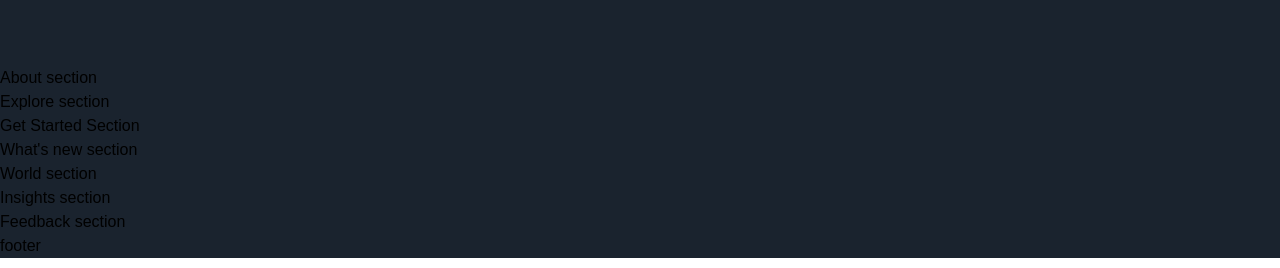
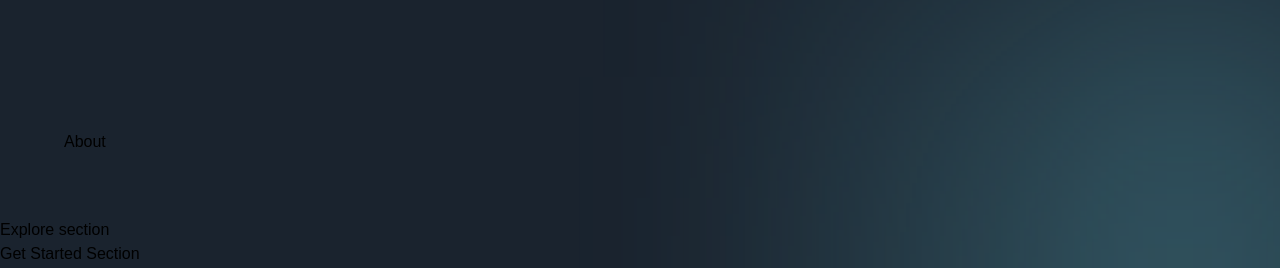
Before and after one commit to MuursaleenBats/metaverse_ui, a Next.js app: page / in a window 1280 px wide. Shown: the part 1044-1312 px from the top of the page. Built offline with nearby package versions, Linux system fonts and the light colour scheme; a web font is replaced by a local one.

Commit message:
About section base

```diff
--- a/sections/About.jsx
+++ b/sections/About.jsx
@@ -1,8 +1,15 @@
 'use client';
 
+
+import { motion } from "framer-motion";
+import { TypingText } from "../components";
+import styles from '../styles';
+import {fadeIn, staggerContainer} from '../utils/motion';
+
 const About = () => (
-  <section>
-    About section
+  <section className={`${styles.paddings} relative z-10`}>
+    <div className="gradient-02 z-0"/>
+    About
   </section>
 );
 
```
